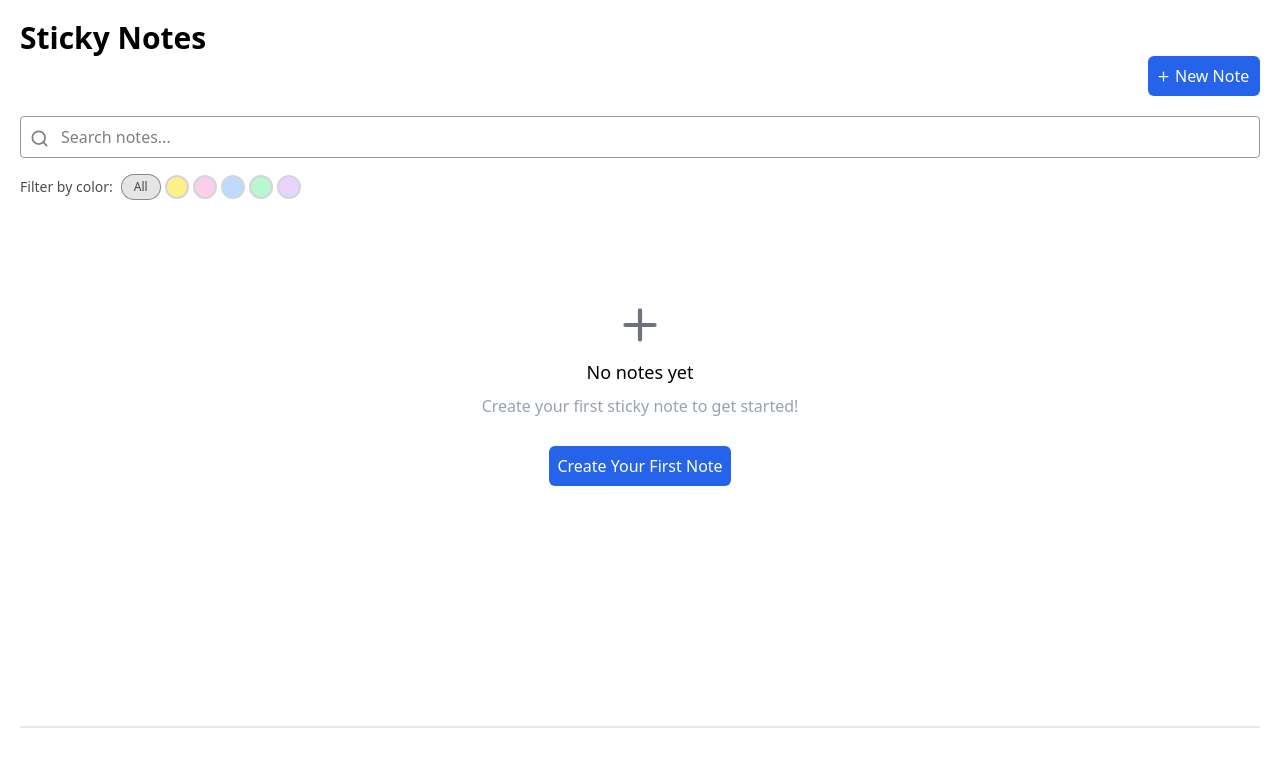
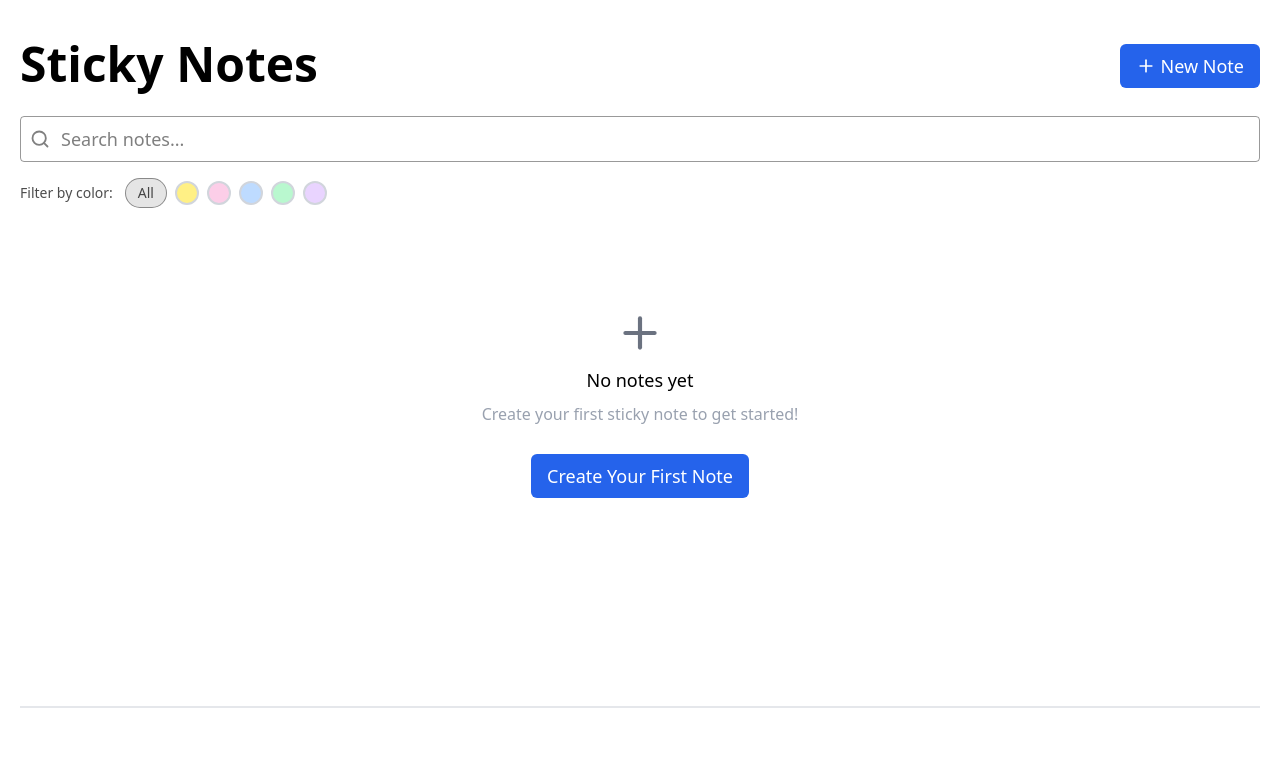
Before and after one commit to YajaDev/Sticky-Notes, a React (Vite) app: page / in a window 1280 px wide. Shown: the top 766 px of the page. Built offline with nearby package versions, Linux system fonts and the light colour scheme.

Commit message:
Make app responsive

```diff
--- a/src/App.tsx
+++ b/src/App.tsx
@@ -3,7 +3,7 @@ import NoteCard from "./components/NoteCard";
 import { Plus } from "lucide-react";
 import useNote from "./hooks/useNote";
 import EmptyNote from "./components/EmptyNote";
-import SearchBar from './components/SearchBar'
+import SearchBar from "./components/SearchBar";
 import useFilteredNote from "./hooks/useFilteredNote";
 import NoNotesFound from "./components/NoNotesFound";
 
@@ -17,31 +17,32 @@ function App() {
     deleteNote,
     editNote,
     cancelEdit,
-    toglePin
+    togglePin,
   } = useNote();
 
-  const {notesToShow, notefilter} = useFilteredNote(notes)
+  const { notesToShow, notefilter } = useFilteredNote(notes);
 
   return (
-    <div className="min-h-screen p-5 flex flex-col">
-      <main className="flex-1">
-        <h1 className="font-bold text-3xl">Sticky Notes</h1>
-
-        <div className="flex justify-end">
+    <div className="flex flex-col min-h-screen max-w-[100rem] p-5 mx-auto lg:py-10">
+      <header className="flex flex-col justify-between gap-1 mb-5 md:flex-row lg:mb-7">
+        <h1 className="font-bold text-3xl lg:text-4xl xl:text-5xl">
+          Sticky Notes
+        </h1>
         <button
-            className="flex items-center gap-1 w-28 note-btn mb-5"
+          className="flex items-center justify-center gap-1 note-btn self-end"
           onClick={handleAddBtn}
         >
-            <Plus size={15} />
-            New Note
+          <Plus className="w-4 lg:w-5" /> New Note
         </button>
-        </div>
+      </header>
 
+      <main className="flex-1">
         {/* Render when add note is clicked */}
         {isAdding && <NoteComposer handleSaveBtn={handleSaveBtn} />}
 
-        <SearchBar notefilter={notefilter}/>
+        <SearchBar notefilter={notefilter} />
 
+        <ul className="grid grid-cols-1 lg:grid-cols-2 gap-3 lg:gap-4">
           {/* Conditional Render */}
           {notesToShow.map((note) =>
             note.id === EditingId ? (
@@ -53,28 +54,30 @@ function App() {
               />
             ) : (
               // Render Note
-            <ul key={note.id}>
               <NoteCard
+                key={note.id}
                 note={note}
                 deleteNote={deleteNote}
                 editNote={editNote}
-                toglePin={toglePin}
+                togglePin={togglePin}
               />
-            </ul>
             )
           )}
+        </ul>
 
         {/* Render if notes is empty */}
         {notes.length === 0 && <EmptyNote handleAddBtn={handleAddBtn} />}
 
         {/* Render if No notes found after filtering notes*/}
-        {(notes.length > 0 && notesToShow.length === 0) && <NoNotesFound />}
+        {notes.length > 0 && notesToShow.length === 0 && <NoNotesFound />}
       </main>
 
       <footer className="text-center text-sm text-black/70 mt-5 pt-8 pb-5 border-t-2 border-gray-200">
         <p>
-          {notes.length > 0 && `${notes.length} note${notes.length !== 1 ? 's' : ''} total`}
-          {notesToShow.length < notes.length && ` • ${notesToShow.length} shown`}
+          {notes.length > 0 &&
+            `${notes.length} note${notes.length !== 1 ? "s" : ""} total`}
+          {notesToShow.length < notes.length &&
+            ` • ${notesToShow.length} shown`}
         </p>
       </footer>
     </div>
--- a/src/components/ColorPalette.tsx
+++ b/src/components/ColorPalette.tsx
@@ -3,18 +3,22 @@ import type { ColorPaletteProps, NoteColor } from "../types/note";
 // Moved outside component to prevent re-render
 const colors: NoteColor[] = ["yellow", "pink", "blue", "green", "purple"];
 
-const ColorPalette = ({ changeTheme, theme, filterMode }: ColorPaletteProps) => {
+const ColorPalette = ({
+  changeTheme,
+  theme,
+  filterMode,
+}: ColorPaletteProps) => {
   return (
-    <ul className="flex gap-1">
+    <ul className="flex gap-1 md:gap-2">
       {colors.map((color, i) => (
         <button
           disabled={theme.name === color} // disable to avoid re-render(Prevent re-selecting the current color)
           onClick={() => {
-            changeTheme(color)
-            filterMode && filterMode.notefilter(filterMode.text, color)
+            changeTheme(color);
+            filterMode && filterMode.notefilter(filterMode.text, color);
           }}
           key={i}
-          className={`h-6 w-6 rounded-full border-2 bg-${color}-200 cursor-pointer ${
+          className={`h-6 w-6 rounded-full border-2 bg-${color}-200 cursor-pointer hover:scale-110 ${
             theme.name === color
               ? "outline-2 outline-gray-400 border-white/50"
               : "border-gray-300"
--- a/src/components/NoteCard.tsx
+++ b/src/components/NoteCard.tsx
@@ -1,16 +1,15 @@
 import { Pin, PinOff, PenLine, Trash2 } from "lucide-react";
 import type { NoteCardProps } from "../types/note";
 
-const NoteCard = ({ note, deleteNote, editNote, toglePin }: NoteCardProps) => {
+const NoteCard = ({ note, deleteNote, editNote, togglePin }: NoteCardProps) => {
   return (
     <li
-      className={`flex flex-col gap-2 relative w-full p-3 mb-3 rounded-sm border-2 ${note.colorTheme.border} ${note.colorTheme.bg}`}
+      className={`group flex flex-col gap-2 relative p-3 rounded-sm border-2 ${note.colorTheme.border} ${note.colorTheme.bg}`}
     >
       {/* Render if note is pinned */}
       {note.isPinned && (
         <Pin
-          className="absolute -top-2 -right-2 rotate-50"
-          size={17}
+          className="absolute -top-2 -right-2 rotate-50 h-5 lg:h-10 lg:w-6 lg:-top-4"
           fill="red"
           strokeWidth={1}
         />
@@ -21,19 +20,25 @@ const NoteCard = ({ note, deleteNote, editNote, toglePin }: NoteCardProps) => {
         <p>{note.created.time}</p>
         <p>{note.created.date}</p>
       </div>
-      <div className="flex gap-2">
-        <button onClick={() => toglePin(note.id)}>
+      <div className="flex gap-2 lg:opacity-0 group-hover:opacity-100">
+        <button onClick={() => togglePin(note.id)}>
           {note.isPinned ? (
-            <PinOff className="text-yellow-600" size={15} />
+            <PinOff className="text-yellow-600 w-4 hover:scale-125" />
           ) : (
-            <Pin size={15} />
+            <Pin className="w-4 hover:scale-125" />
           )}
         </button>
         <button onClick={() => editNote(note.id)}>
-          <PenLine size={15} color="#3b82f6" />
+          <PenLine
+            className="text-yellow-600 w-4 hover:scale-125"
+            color="#3b82f6"
+          />
         </button>
         <button onClick={() => deleteNote(note.id)}>
-          <Trash2 size={15} color="#ef4444" />
+          <Trash2
+            className="text-yellow-600 w-4 hover:scale-125"
+            color="#ef4444"
+          />
         </button>
       </div>
     </li>
--- a/src/components/NoteComposer.tsx
+++ b/src/components/NoteComposer.tsx
@@ -22,7 +22,8 @@ const NoteComposer = ({ handleSaveBtn, editMode }: NoteComposerProps) => {
         maxLength={500}
         onChange={(e) => setText(e.target.value)}
         onKeyDown={(e) => {
-          if (e.ctrlKey && e.key === "Enter") handleSaveBtn(text, theme, editMode?.note.id);
+          if (e.ctrlKey && e.key === "Enter")
+            handleSaveBtn(text, theme, editMode?.note.id);
         }}
         value={text}
         id="note-text"
--- a/src/components/SearchBar.tsx
+++ b/src/components/SearchBar.tsx
@@ -9,7 +9,7 @@ const SearchBar = ({ notefilter }: SearchBarPros) => {
   const { theme, changeTheme } = useColor("null");
 
   return (
-    <div className="flex flex-col gap-2 relative mb-5">
+    <div className="flex flex-col gap-2 relative mb-3 md:mb-5 lg:mb-5">
       <input
         type="text"
         id="searchText"
@@ -18,36 +18,39 @@ const SearchBar = ({ notefilter }: SearchBarPros) => {
           setText(e.target.value);
           notefilter(e.target.value, theme.name);
         }}
-        className="w-full py-2 px-10 border-1 border-black/40 rounded-sm"
+        className="w-full py-2 px-10 border-1 border-black/40 rounded-sm md:text-lg"
       />
 
       <label htmlFor="searchText">
         <Search
-          className="absolute top-[13px] left-2.5"
+          className="absolute top-[10px] left-2.5 w-5 md:w-5 md:top-[11px]"
           color="gray"
-          size={19}
           strokeWidth={2.2}
         />
       </label>
 
-      <div className="flex items-center gap-1 text-black/70">
+      <div className="flex items-center gap-1 md:gap-2 text-black/70">
         <p className="font-medium text-sm mr-1">Filter by color:</p>
         <button
-          className={`text-xs px-3 py-1 border-1 rounded-full ${
+          className={`text-xs px-3 py-1 border-1 rounded-full md:text-sm hover:scale-105 ${
             theme.name === "null"
               ? "font-medium bg-black/10 border-black/40"
               : "border-black/30"
           }`}
           disabled={theme.name === "null"}
           onClick={() => {
-            changeTheme("null")
-            notefilter(text, "null" )
+            changeTheme("null");
+            notefilter(text, "null");
           }}
         >
           All
         </button>
 
-        <ColorPalette changeTheme={changeTheme} theme={theme} filterMode={{text, notefilter}}/>
+        <ColorPalette
+          changeTheme={changeTheme}
+          theme={theme}
+          filterMode={{ text, notefilter }}
+        />
       </div>
     </div>
   );
--- a/src/hooks/useNote.ts
+++ b/src/hooks/useNote.ts
@@ -78,13 +78,13 @@ const useNote = () => {
   }
 
   // Handle pin button
-  function toglePin(id: number) {
+  function togglePin(id: number) {
     setNotes((prev) =>
       prev
         .map((note) =>
           note.id === id ? { ...note, isPinned: !note.isPinned } : note
         )
-        .sort((n1, n2) => (n2.isPinned ? 1 : 0) - (n1.isPinned ? 1 : 0))
+        .sort((n1, n2) => (n2.isPinned ? 1 : -1) - (n1.isPinned ? 1 : -1))
     );
   }
 
@@ -97,7 +97,7 @@ const useNote = () => {
     deleteNote,
     editNote,
     cancelEdit,
-    toglePin,
+    togglePin,
   };
 };
 
--- a/src/index.css
+++ b/src/index.css
@@ -1,11 +1,17 @@
 @import "tailwindcss";
 
 @theme {
-  --color-blue: #2563EB
+  --color-blue: #2563eb;
+}
+
+@layer base {
+  button {
+    @apply cursor-pointer transition-all duration-200 hover:shadow-lg ;
+  }
 }
 
 @layer utilities {
   .note-btn {
-    @apply p-2 bg-blue text-white rounded-md cursor-pointer
+    @apply p-2 bg-blue text-white rounded-md md:px-4 lg:text-lg hover:bg-blue-700 ;
   }
 }
--- a/src/types/note.ts
+++ b/src/types/note.ts
@@ -22,7 +22,7 @@ export interface NoteCardProps {
   note: Note;
   deleteNote: (id: number) => void;
   editNote: (id: number) => void;
-  toglePin: (id: number) => void;
+  togglePin: (id: number) => void;
 }
 
 export interface NoteComposerProps {
```
Also changed, not shown: src/components/EmptyNote.tsx (+12 -9 lines), src/components/NoNotesFound.tsx (+6 -4 lines). Lines whose indentation alone changed are shown as unchanged.
